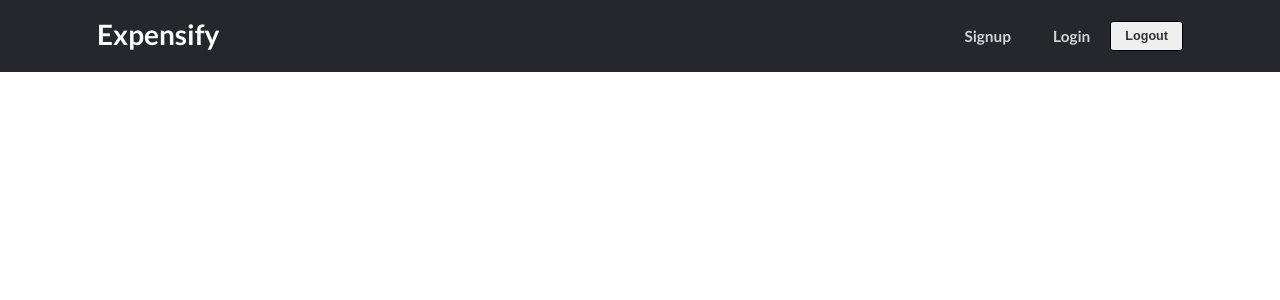
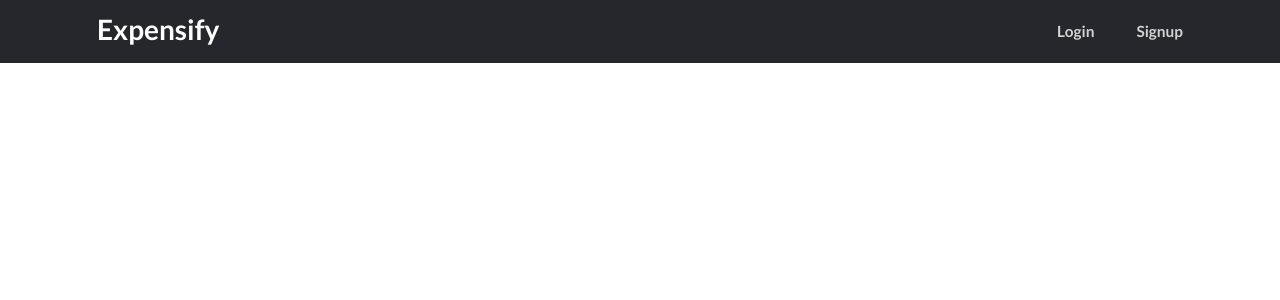
Before and after one commit to SheriefElnahas/19-React-Project-Expense-Tracker, a React (Vite) app: page / in a window 1280 px wide. Shown: the top 300 px of the page. Built offline with nearby package versions, Linux system fonts and the light colour scheme.

Commit message:
Conditionally showing user content

```diff
--- a/src/App.jsx
+++ b/src/App.jsx
@@ -1,10 +1,13 @@
-import {Routes, Route } from 'react-router-dom';
+import { Routes, Route } from 'react-router-dom';
 
-import Navbar from "./components/Navbar"
-import Login from "./pages/login/Login"
+import Navbar from './components/Navbar';
+import Login from './pages/login/Login';
 import Signup from './pages/signup/Signup';
 
+import { useAuthContext } from './hooks/useAuthContext';
+
 function App() {
+  const { authIsReady } = useAuthContext();
   return (
     <main>
       <Navbar />
@@ -14,7 +17,7 @@ function App() {
       </Routes>
       {/* <h1>Home</h1> */}
     </main>
-  )
+  );
 }
 
-export default App
+export default App;
--- a/src/components/Navbar.jsx
+++ b/src/components/Navbar.jsx
@@ -1,18 +1,41 @@
 import styles from './Navbar.module.css';
 import {Link} from 'react-router-dom';
 import { useLogout } from '../hooks/useLogout';
+import { useAuthContext } from '../hooks/useAuthContext';
 
 function Navbar() {
   const { logout } = useLogout();
+  const { user } = useAuthContext();
+
   return (
     <nav className={styles.Navbar}>
       <div className={styles['Navbar-container']}>
         <h2 className={styles['Navbar-heading']}>Expensify</h2>
       <div>
         <ul className={styles['Navbar-list']}>
-          <li className="Navbar-item"><Link to="signup" className={styles['Navbar-link']}>Signup</Link></li>
-          <li className="Navbar-item"><Link to="login" className={styles['Navbar-link']}>Login</Link></li>
-          <button onClick={logout}>Logout</button>
+        {!user && (
+              <>
+                <li className={styles['Navbar-item']}>
+                  <Link className={styles['Navbar-link']} to="/login">
+                    Login
+                  </Link>
+                </li>
+                <li className={styles['Navbar-item']}>
+                  <Link className={styles['Navbar-link']} to="/signup">
+                    Signup
+                  </Link>
+
+                </li>
+              </>
+            )}
+            {user && (
+              <>
+                <li>Hello, {user.displayName}</li>
+                <li>
+                  <button onClick={logout}>Logout</button>
+                </li>
+              </>
+            )}
         </ul>
 
       </div>
```
